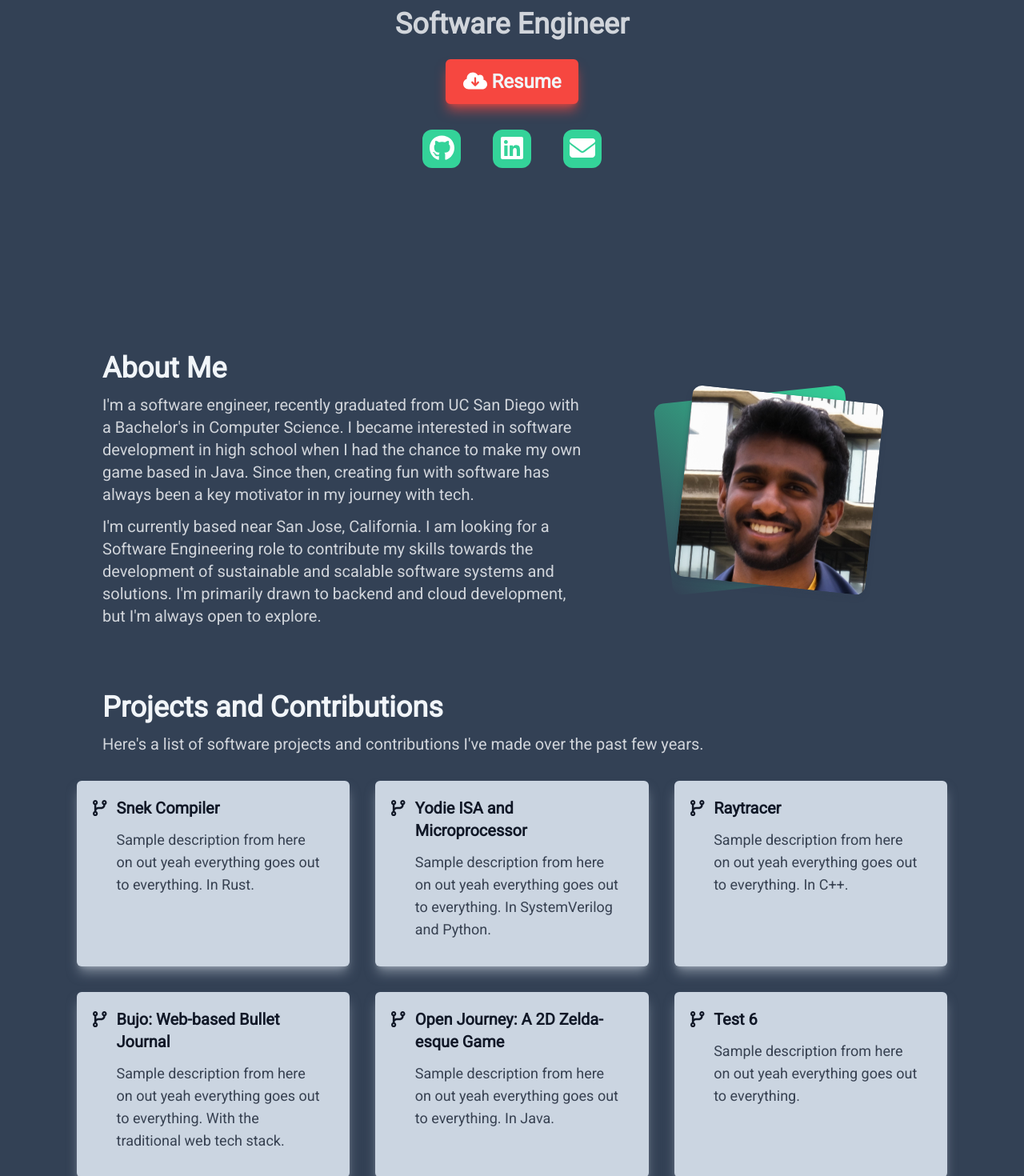
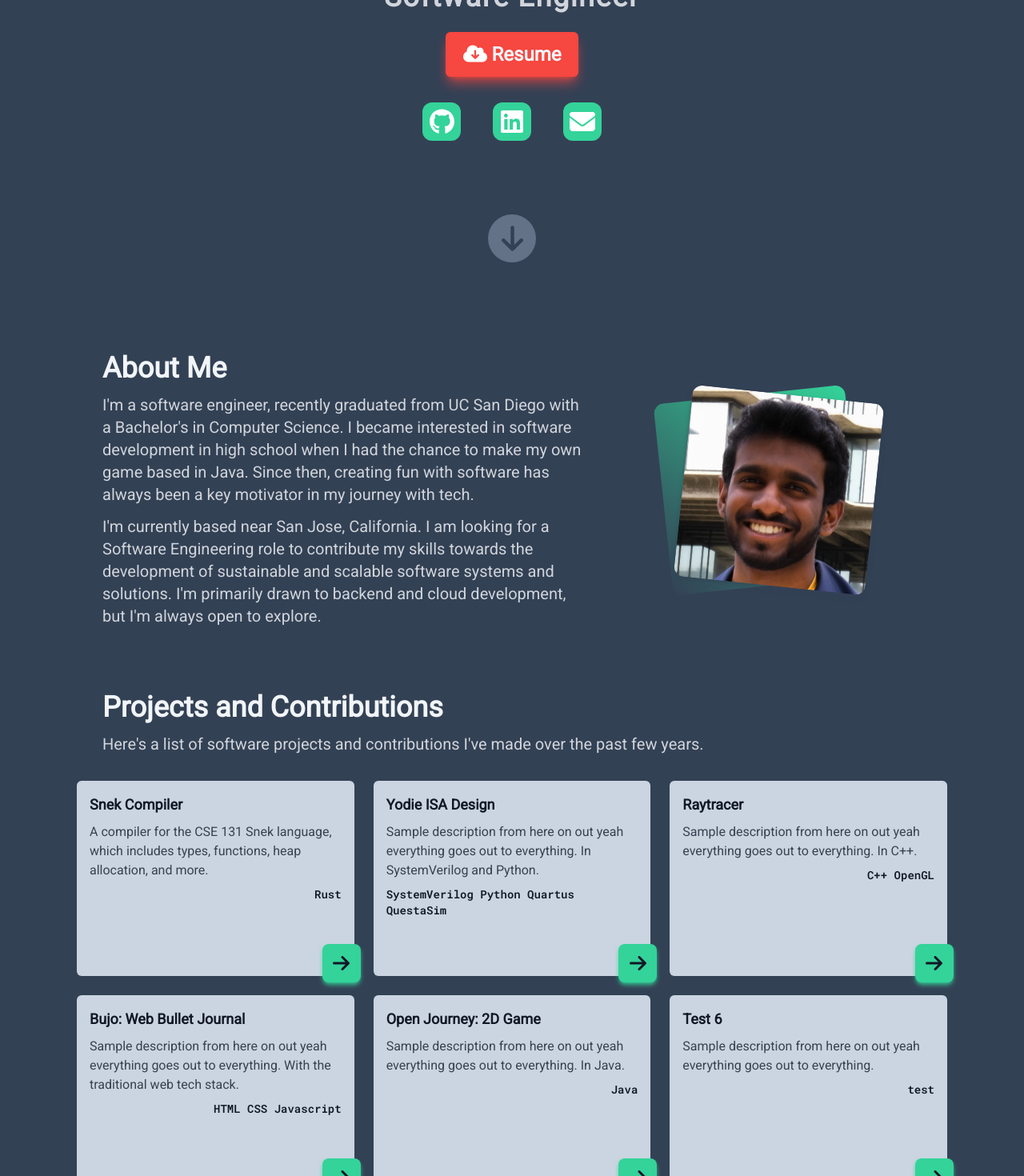
Before and after one commit to akhilanganesh/my-portfolio, a Next.js app: page / in a window 1280 px wide. Shown: the part 440-1910 px from the top of the page at 80% size. Built offline with nearby package versions, Linux system fonts and the light colour scheme.

Commit message:
Transformed project ui to include link button

```diff
--- a/app/components/Front.tsx
+++ b/app/components/Front.tsx
@@ -1,17 +1,17 @@
 import { FontAwesomeIcon } from "@fortawesome/react-fontawesome"
 import { faGithub, faLinkedin } from "@fortawesome/free-brands-svg-icons"
-import { faEnvelope, faCloudDownload } from "@fortawesome/free-solid-svg-icons"
+import { faEnvelope, faCloudDownload, faArrowDown } from "@fortawesome/free-solid-svg-icons"
 
 export default function Front() {
   return (
     <div className="bg-theme-color1 w-screen">
-      <div className="flex flex-col no:pb-4 pt-16 md-h:pt-10 px-2 md:px-0 mx-auto max-w-full min-h-screen items-center">
+      <div className="flex flex-col no:pb-4 pt-16 px-2 md:px-0 mx-auto max-w-full min-h-screen">
         <div className="items-center flex flex-col my-auto">
           {/* eslint-disable-next-line @next/next/no-img-element */}
           <img src='/me.jpg' alt="Me" className="w-32 md:w-44 rounded-full m-0 select-none pointer-events-none" />
-          <div className="text-center mb-6 text-theme-white">
+          <div className="text-center mb-6 text-theme-white lg:tracking-widest">
             <p className="text-theme-white text-xl md:text-2xl text-left mb-2">Hi, I&apos;m</p>
-            <h2 className="m-0 text-4xl xs:text-5xl sm:text-6xl md:text-7xl font-bold text-theme-white">Akhilan Ganesh.</h2>
+            <h2 className="m-0 text-4xl xs:text-5xl sm:text-7xl font-bold text-theme-white">Akhilan Ganesh.</h2>
             <div className="m-0 mt-1 text-2xl sm:text-3xl md:text-4xl font-semibold text-theme-lightgray">
               <p>Software Engineer</p>{/* <p>Cupertino</p> */}
             </div>
@@ -26,11 +26,14 @@ export default function Front() {
             "
           ><FontAwesomeIcon icon={faCloudDownload} className="text-white" />  Resume</a>
 
-          <div className="flex flex-row space-x-6 xs:space-x-10 my-8 max-w-full">
+          <div className="flex flex-row space-x-6 xs:space-x-10 mt-8 max-w-full">
             <FAIcon icon={faGithub} url="https://github.com/akhilanganesh" />
             <FAIcon icon={faLinkedin} url="https://www.linkedin.com/in/akhilan-ganesh/" />
             <FAIcon icon={faEnvelope} url="mailto:aganesh.work@email.com" />
           </div>
+        </div>
+        <div className="bg-theme-color1b/50 w-[3.75rem] h-[3.75rem] rounded-full self-center mt-8 mb-8 p-0 flex items-center justify-center">
+          <FontAwesomeIcon icon={faArrowDown} className="text-theme-color1 text-4xl" />
         </div>
       </div>
     </div>
@@ -44,10 +47,12 @@ interface FAIconProps {
 
 function FAIcon({ icon, url }: FAIconProps) {
   return (
-    <div className="bg-theme-color2 rounded-xl h-12 w-12 flex items-center justify-center hover:motion-safe:fa-shake active:animate-none active:bg-theme-color2b transition ease-in duration-150">
-      <a href={url} className="m-0" target="_blank">
+    <a
+      href={url}
+      target="_blank"
+      rel="noopener noreferrer"
+      className="m-0 bg-theme-color2 rounded-xl h-12 w-12 flex items-center justify-center hover:motion-safe:fa-shake focus:motion-safe:fa-shake focus:motion-safe:bg-red-400 active:animate-none active:bg-theme-color2b transition ease-in duration-150">
         <FontAwesomeIcon icon={icon} size="2x" className="text-white" />
-      </a>
-    </div>
+    </a>
   )
 }
--- a/app/components/Projects.tsx
+++ b/app/components/Projects.tsx
@@ -1,5 +1,6 @@
 import { FontAwesomeIcon } from "@fortawesome/react-fontawesome"
-import { faCodeBranch } from "@fortawesome/free-solid-svg-icons"
+import { faCodeBranch, faCode, faArrowRight, faArrowUpRightFromSquare } from "@fortawesome/free-solid-svg-icons"
+import { robotoMono } from "../layout";
 
 export default function Projects() {
   return (
@@ -8,23 +9,23 @@ export default function Projects() {
         <h2 className="text-4xl font-bold text-theme-white">Projects and Contributions</h2>
         <p className="text-lg sm:text-xl text-theme-lightgray">Here&apos;s a list of software projects and contributions I&apos;ve made over the past few years.</p>
       </div>
-      <div className="m-auto max-w-full lg:max-w-90% min-h-[32rem] grid grid-cols-1 md:grid-cols-2 xl:grid-cols-3 grid-rows-3 auto-rows-max gap-8 px-8">
-        <Project name="Snek Compiler">
-          Sample description from here on out yeah everything goes out to everything. In Rust.
+      <div className="m-auto max-w-full lg:max-w-90% min-h-[32rem] grid grid-cols-1 md:grid-cols-2 xl:grid-cols-3 md:grid-rows-2 auto-rows-max gap-6 px-8">
+        <Project name="Snek Compiler" tools="Rust" url="">
+          A compiler for the CSE 131 Snek language, which includes types, functions, heap allocation, and more.
         </Project>
-        <Project name="Yodie ISA and Microprocessor">
+        <Project name="Yodie ISA Design" tools="SystemVerilog Python Quartus QuestaSim" url="">
           Sample description from here on out yeah everything goes out to everything. In SystemVerilog and Python.
         </Project>
-        <Project name="Raytracer">
+        <Project name="Raytracer" tools="C++ OpenGL" url="">
           Sample description from here on out yeah everything goes out to everything. In C++.
         </Project>
-        <Project name="Bujo: Web-based Bullet Journal">
+        <Project name="Bujo: Web Bullet Journal" tools="HTML CSS Javascript" url="">
           Sample description from here on out yeah everything goes out to everything. With the traditional web tech stack.
         </Project>
-        <Project name="Open Journey: A 2D Zelda-esque Game">
+        <Project name="Open Journey: 2D Game" tools="Java" url="">
           Sample description from here on out yeah everything goes out to everything. In Java.
         </Project>
-        <Project name="Test 6">
+        <Project name="Test 6" tools="test" url="">
           Sample description from here on out yeah everything goes out to everything.
         </Project>
       </div>
@@ -34,22 +35,41 @@ export default function Projects() {
 
 interface ProjectProps {
   name: string,
+  url: string,
   children: string,
+  tools?: string,
 }
 
-function Project({ name, children }: ProjectProps) {
+const ProjectPropsDefault : ProjectProps = {
+  name: "",
+  url: "",
+  children: "",
+  tools: "",
+}
+
+function Project(props: ProjectProps) {
+  const { name, url, children, tools } = {...ProjectPropsDefault, ...props}
+
   return (
-    <div className="shrink-0 bg-theme-color1c rounded-md p-4 px-5 pr-8 pb-8 shadow-lg shadow-theme-color1c/50 hover:bg-emerald-200 hover:shadow-emerald-200/50 transition duration-300">
-      <a href="" target="_blank" className="">
-        <div className="max-h-full overflow-clip space-y-2">  {/*overflow-y-scroll overscroll-y-contain*/}
-          <div className="text-xl mt-1 text-theme-black flex flex-row space-x-3">
-            <h3 className="text-xl -mt-0 z-10"><FontAwesomeIcon icon={faCodeBranch} className="" /></h3>
-            <div className="space-y-3">
-              <h3 className="font-bold">{name}</h3>
-              <p className="text-lg text-theme-darkgray">{children}</p>
-            </div>
+    <div className="relative shrink-0 bg-theme-color1c rounded-md p-4 pb-10 transition duration-300">
+      <div className="max-h-full overflow-contain space-y-2">  {/*overflow-y-scroll overscroll-y-contain*/}
+        <div className="text-lg text-theme-black flex flex-row space-x-3">
+          {/* <h3 className="text-xl sm:text-2xl -mt-0 z-10 text-theme-black"><FontAwesomeIcon icon={faCodeBranch} className="" /></h3> */}
+          <div className="space-y-2">
+            <h3 className="font-bold">{name}</h3>
+            <p className="text-base text-theme-darkgray">{children}</p>
+            <p className={`${robotoMono.className} text-theme-black text-sm font-semibold justify-self-end`}>
+              {tools}
+            </p>
           </div>
         </div>
+      </div>
+      <a
+        href={url}
+        target="_self"
+        rel="noopener noreferrer"
+        className="text-theme-black bg-theme-color2 hover:bg-theme-color2b shadow-md shadow-theme-color2/80 hover:shadow-theme-color2b/80 h-12 w-12 absolute -bottom-2 -right-2 rounded-lg z-10 flex items-center justify-center transition duration-300">
+        <FontAwesomeIcon icon={faArrowRight} className="static text-2xl" />
       </a>
     </div>
   )
--- a/app/layout.tsx
+++ b/app/layout.tsx
@@ -1,6 +1,6 @@
 import './globals.css'
 import type { Metadata } from 'next'
-import { Roboto } from 'next/font/google'
+import { Roboto, Roboto_Mono } from 'next/font/google'
 
 import '@fortawesome/fontawesome-svg-core/styles.css'
 import { config } from "@fortawesome/fontawesome-svg-core";
@@ -9,6 +9,10 @@ config.autoAddCss = false;
 const roboto = Roboto({
   subsets: ['latin'],
   weight: '400'
+})
+
+export const robotoMono = Roboto_Mono({
+  subsets: ['latin'],
 })
 
 export const metadata: Metadata = {
```
